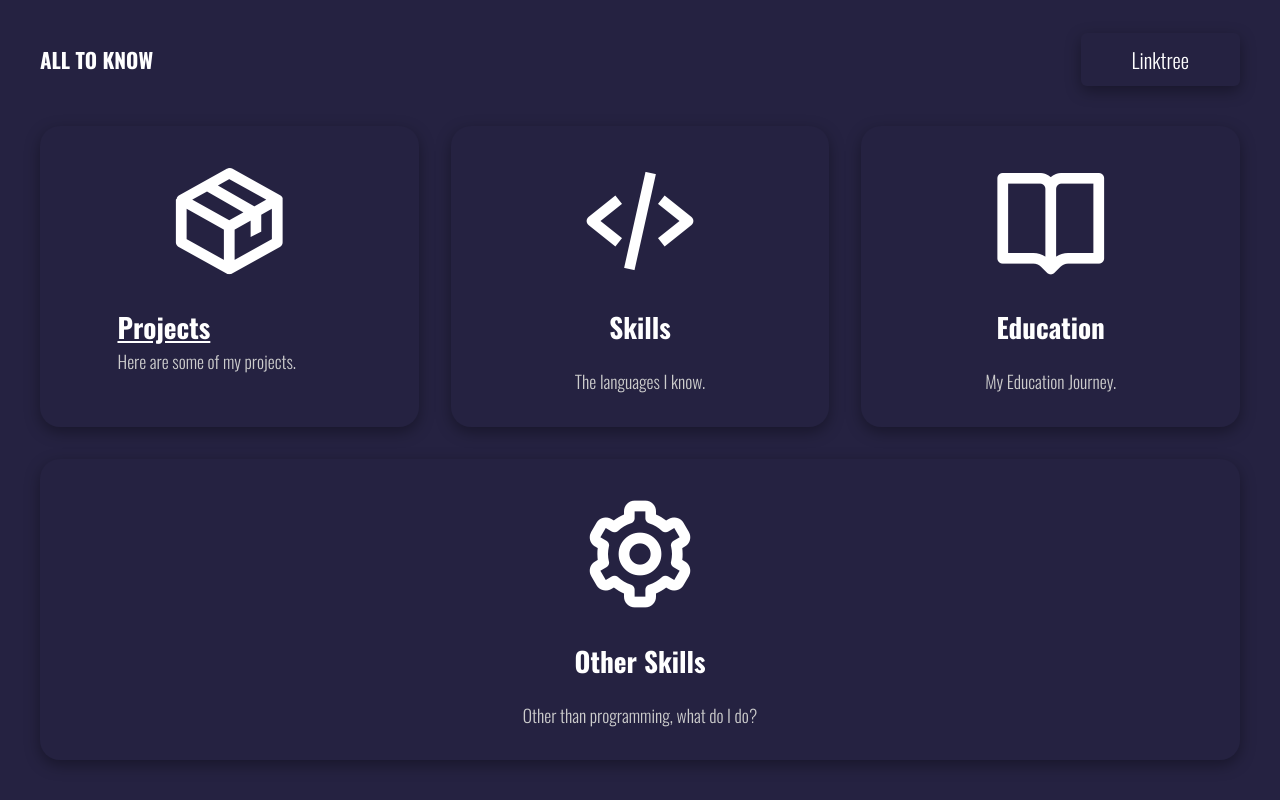
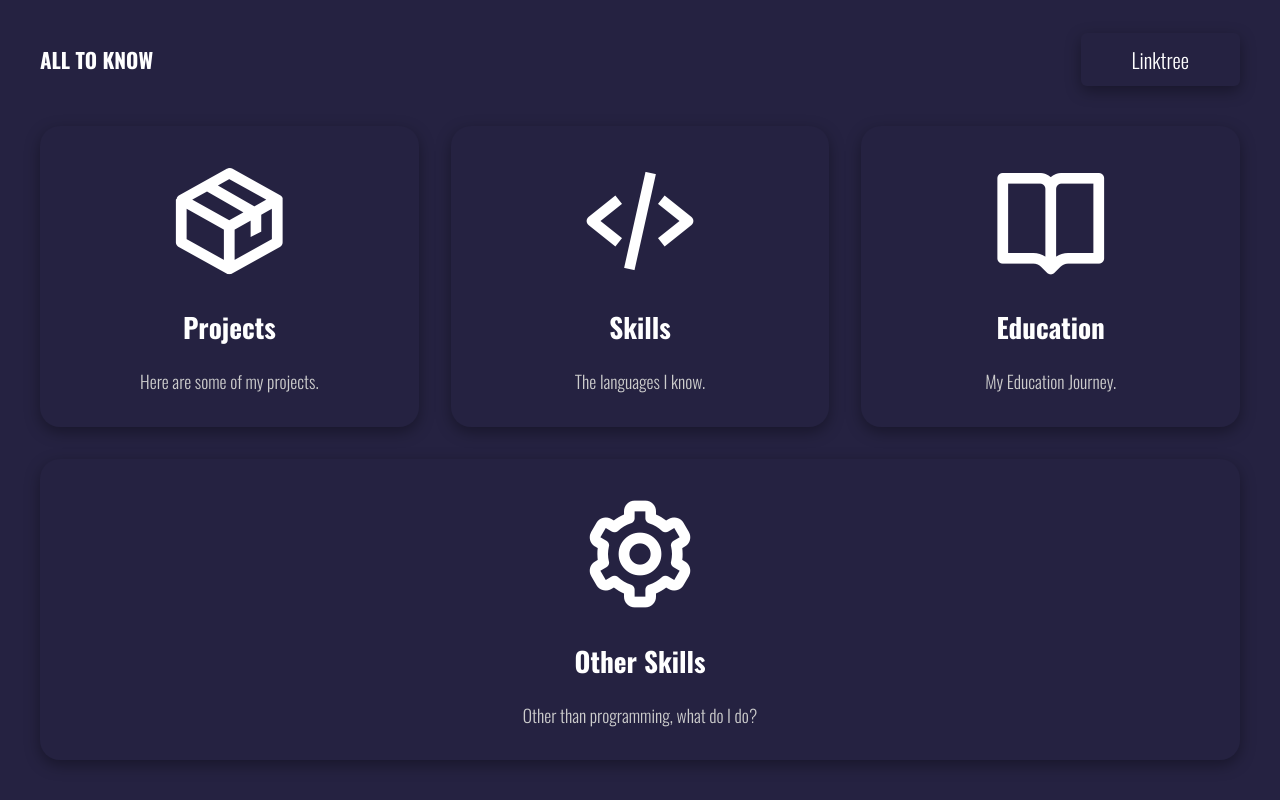
Before and after one commit to rxhuljoshi/Portfolio, a plain HTML site: page index.html in a window 1280 px wide. Shown: the part 1242-2042 px from the top of the page. Drawn offline with nearby package versions, Linux system fonts and the light colour scheme.

Commit message:
Went back to original source code from day 1

```diff
--- a/index.html
+++ b/index.html
@@ -52,7 +52,7 @@
         <div class="card">
           <div class="info">
             <i class="bx bx-package"></i>
-            <a href="https://www.buymeacoffee.com/rxhul">Projects</a>
+            <h1>Projects</h1>
             <p>Here are some of my projects.</p>
           </div>
         </div>
--- a/style.css
+++ b/style.css
@@ -167,14 +167,6 @@ header .info-text .scroll::before {
   margin-bottom: 20px;
 }
 
-#features .card .info a {
-  font-size: 1.7rem;
-  font-weight: bold;
-  font-family: "Oswald", sans-serif;
-  color: #fff;
-  margin-bottom: 20px;
-}
-
 #about .card .info p,
 #features .card .info p {
   font-size: 1.1rem;
```
